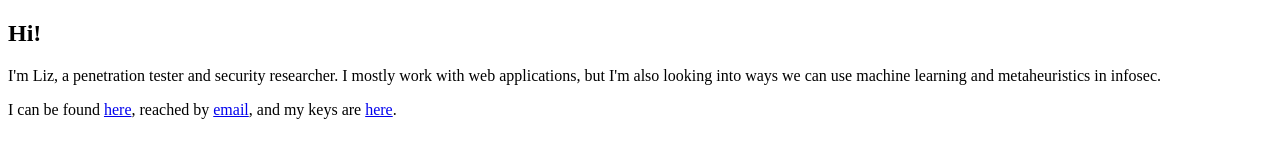
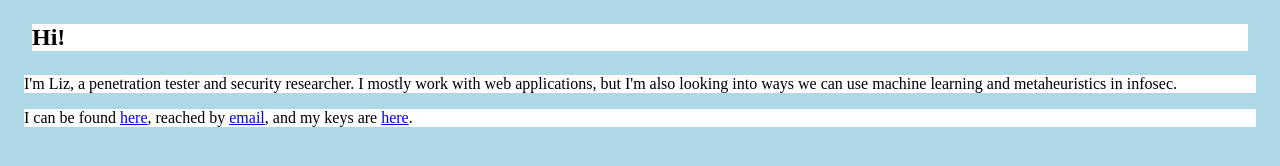
Before and after one commit to poeticalscience/poeticalscience.github.io, a plain HTML site: page index.html in a window 1280 px wide. Drawn offline with Linux system fonts and the light colour scheme.

Commit message:
making it blue

```diff
--- a/index.html
+++ b/index.html
@@ -3,6 +3,7 @@
 <html xmlns="http://www.w3.org/1999/xhtml" xml:lang="en">
 <head><title>Poetical Science</title>
 <meta http-equiv="Content-type" content="text/html; charset=UTF-8" />
+<link rel="stylesheet" type="text/css" href="style.css" />
 </head>
 <body>
     <h2>Hi!</h2>
--- /dev/null
+++ b/style.css
@@ -0,0 +1,11 @@
+body {
+	background-color: lightblue;
+}
+h2 {
+	background-color: white;
+	margin: 1em;
+}
+p {
+	background-color: white;
+	margin: 1em;
+}
```
